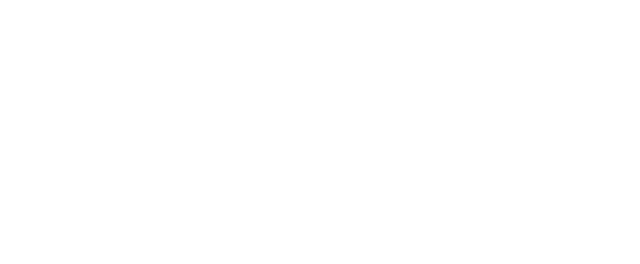
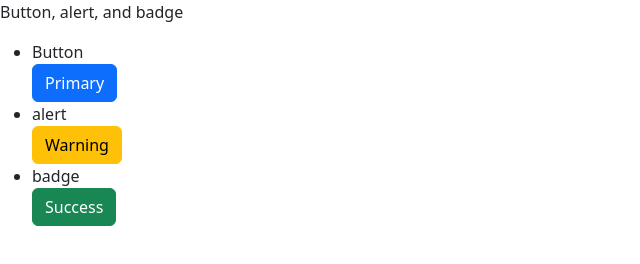
Before and after one commit to Miguel-Angel-Ramirez-1987/Week-6-Lecture-Activity-Third-Party-Libraries, a plain HTML site: page index.html in a window 1280 px wide. Shown: the whole page, without its empty margins (0-640 px from the left). Drawn offline with nearby package versions, Linux system fonts and the light colour scheme.

Commit message:
Created Button, alert, and badge and  Linked bootstrap.

```diff
--- a/index.html
+++ b/index.html
@@ -3,13 +3,45 @@
   <head>
     <meta charset="UTF-8" />
     <meta name="viewport" content="width=device-width, initial-scale=1.0" />
-    <title>Document</title>
+    <title>Third-Party Libraries</title>
+    <link href="https://cdn.jsdelivr.net/npm/bootstrap@5.2.3/dist/css/bootstrap.min.css" rel="stylesheet" />
   </head>
-
   <body>
     <header></header>
 
-    <main></main>
+    <main>
+        <p> Button, alert, and badge</p>
+        <ul>
+            <li>Button</li>
+            <button type="button" class="btn btn-primary">Primary</button>
+
+
+
+
+
+
+
+            <li>alert</li>
+            <button type="button" class="btn btn-warning">Warning</button>
+
+
+
+
+
+            <li>badge</li>
+            <button type="button" class="btn btn-success">Success </button>
+
+
+
+
+
+        </ul>
+
+
+
+
+
+    </main>
 
     <footer></footer>
   </body>
```
